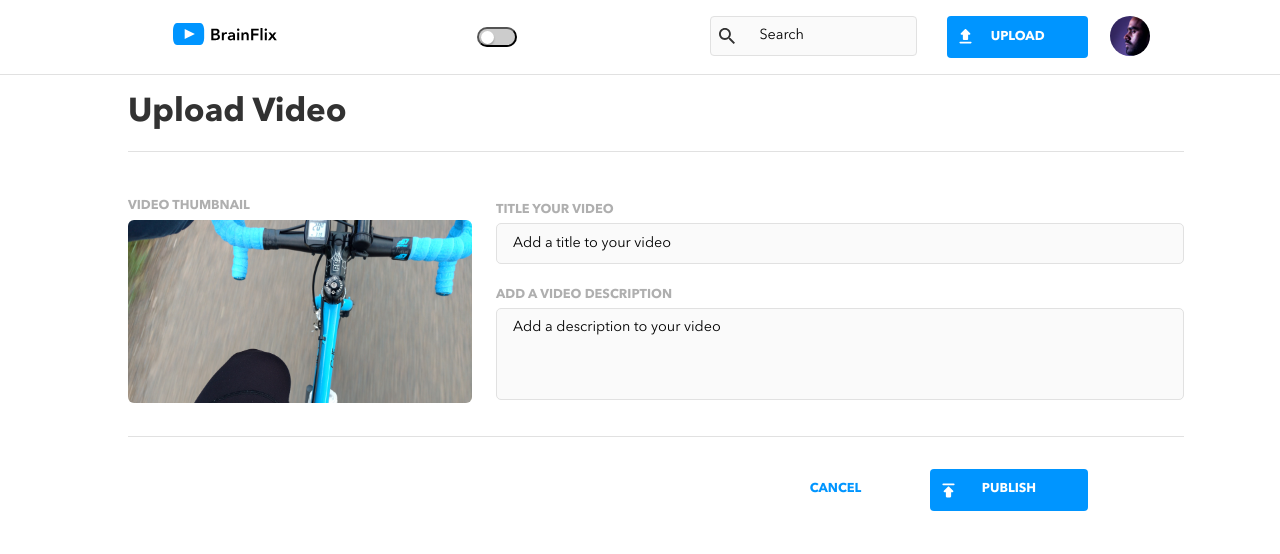
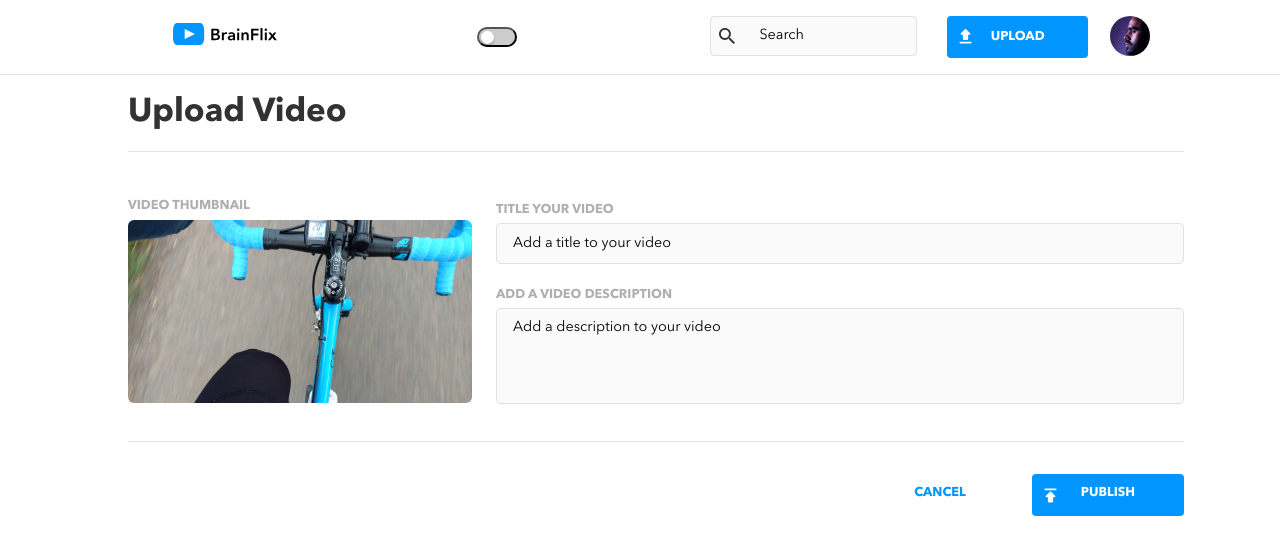
Before and after one commit to retrocolours/tatiana-privezentseva-brainflix, a React (Create React App) app: page /upload in a window 1280 px wide. Shown: the top 554 px of the page. Built offline with nearby package versions, Linux system fonts and the light colour scheme.

Commit message:
work on the styling feedback: uninstall Luxon, add styling to wrapper on the upload page, align thumbnail with description on the upload page, make sure video list can be clicked on the right side on the desktop at the main page

```diff
--- a/package.json
+++ b/package.json
@@ -7,7 +7,6 @@
     "@testing-library/react": "^13.4.0",
     "@testing-library/user-event": "^13.5.0",
     "axios": "^1.3.4",
-    "luxon": "^3.3.0",
     "react": "^18.2.0",
     "react-dom": "^18.2.0",
     "react-router-dom": "^6.8.2",
--- a/src/components/Button/Button.scss
+++ b/src/components/Button/Button.scss
@@ -73,6 +73,7 @@
       width: 19%;
       height: 2.6rem;
       padding-top: 0.6rem;
+    margin-right: 0;
     }
   }
 
--- a/src/components/VideoDetails/VideoDetails.js
+++ b/src/components/VideoDetails/VideoDetails.js
@@ -1,4 +1,5 @@
 import "./VideoDetails.scss";
+
 
 function VideoDetails(props) {
   return (
--- a/src/components/VideoPlayer/VideoPlayer.js
+++ b/src/components/VideoPlayer/VideoPlayer.js
@@ -7,6 +7,7 @@ function VideoPlayer({ selectedVideo }) {
       className="video"
       controls
       poster={`${api}/${selectedVideo.image}`}
+      alt="video"
     ></video>
   );
 }
--- a/src/components/Videos/Videos.scss
+++ b/src/components/Videos/Videos.scss
@@ -32,7 +32,6 @@
     color: $primary-color1;
 
     @include tablet {
-      width: 18rem;
       margin-bottom: 1rem;
     }
   }
@@ -47,6 +46,12 @@
 
   &__info {
     align-self: center;
+    @include tablet {
+      width: 25%;
+    }
+    @include desktop {
+      width: 100%;
+    }
   }
 
   &__name {
--- a/src/pages/Upload/Upload.scss
+++ b/src/pages/Upload/Upload.scss
@@ -45,6 +45,7 @@
       margin-left: 8rem;
       margin-right: 6rem;
       margin-bottom: 1rem;
+      max-width: 1200px;
     }
   }
 
@@ -130,7 +131,7 @@
   &__input--description {
     height: 5.5rem;
     @include desktop {
-      height: 5.7rem;
+      height: 6rem;
     }
   }
 
@@ -156,8 +157,8 @@
     }
 
     @include desktop {
-      margin-right: 6rem;
-      margin-left: 8rem;
+     margin-right: 0;
+      margin-left: 16rem;
       border-top: none;
     }
   }
```
Also changed, not shown: 1 other file (tests, documents, lock files or other folders).
